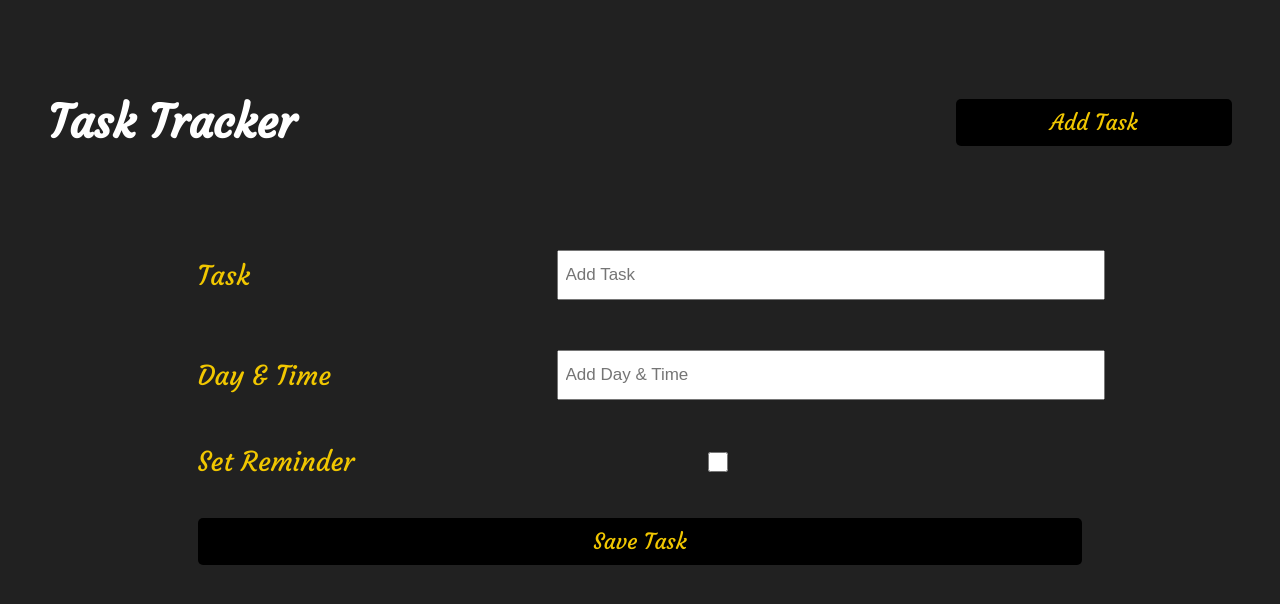
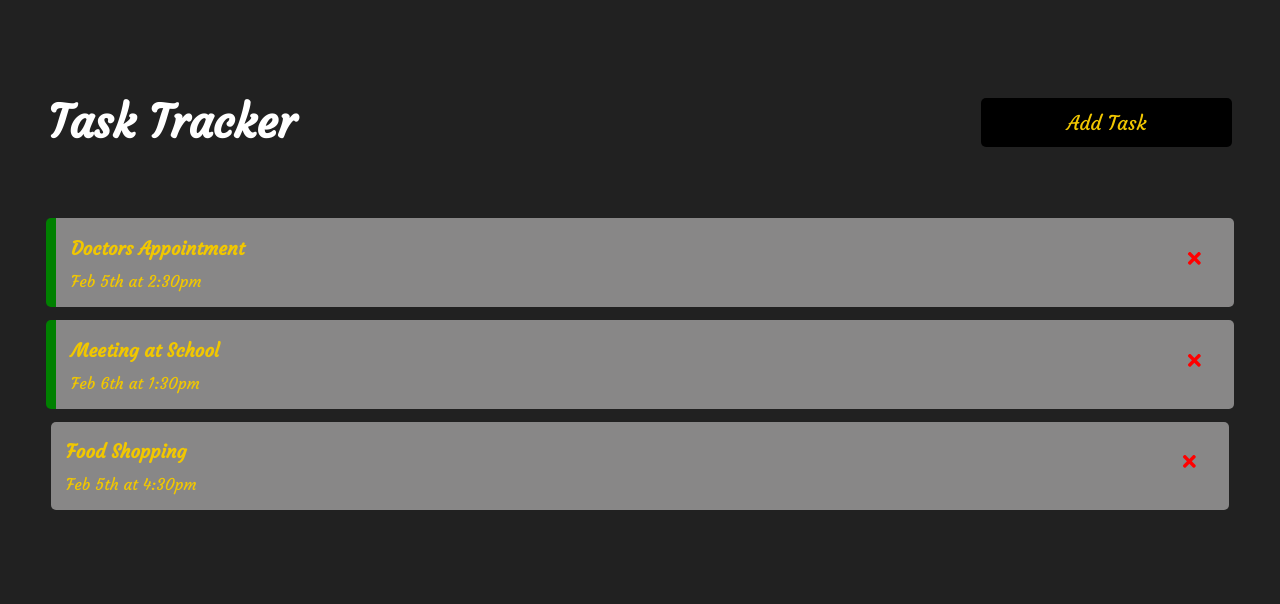
Before and after one commit to Marwa64/Task-Tracker, a React (Create React App) app: page / in a window 1280 px wide. Shown: the top 604 px of the page. Built offline with nearby package versions, Linux system fonts and the light colour scheme.

Commit message:
save task

```diff
--- a/src/App.js
+++ b/src/App.js
@@ -25,28 +25,31 @@ const App = () => {
     }
   ])
 
-  const [form, setForm] = useState(true)
+  const [form, setForm] = useState(false)
 
   const displayForm = () => {
     setForm(true)
   }
-  const saveTask = () => {
-    setForm(false)
+  const saveTask = (task) => {
+    const id = tasks.length + 1;
+    const newTask = {id, ...task};
+    setTasks([...tasks, newTask]);
+    setForm(false);
   }
 
   const deleteTask = (id) => {
-    setTasks(tasks.filter((task) => task.id !== id))
+    setTasks(tasks.filter((task) => task.id !== id));
   }
 
   const  toggleReminder = (id) => {
-    setTasks(tasks.map((task) => task.id === id ? { ...task, reminder: !task.reminder } : task))
+    setTasks(tasks.map((task) => task.id === id ? { ...task, reminder: !task.reminder } : task));
   }
 
   return (
     <>
     <Header title="Task Tracker" displayForm={displayForm}/>
     <div className="container">
-        {form == false ? <Tasks tasks={tasks} deleteTask={deleteTask} toggleReminder={toggleReminder}/> : <AddTask saveTask={saveTask}/>}
+        {form === false ? tasks.length > 0 ? <Tasks tasks={tasks} deleteTask={deleteTask} toggleReminder={toggleReminder}/> : 'No tasks yet, add one!' : <AddTask saveTask={saveTask}/>}
     </div>
     </>
   );
--- a/src/components/AddTask.js
+++ b/src/components/AddTask.js
@@ -2,13 +2,26 @@ import { useState } from 'react'
 
 const AddTask = (props) => {
   const [text, setText] = useState('')
-  const [date, setDate] = useState('')
+  const [day, setDay] = useState('')
   const [reminder, setReminder] = useState(false)
 
   let animationDelay = 0;
 
+  const onSubmit = (e) => {
+      e.preventDefault();
+      if (!text) {
+        alert('Please add the task');
+        return
+      }
+      if (!day) {
+        alert('Please add the day');
+        return
+      }
+      props.saveTask({text, day, reminder});
+  }
+
   return (
-    <form className='add-form' onSubmit={props.saveTask}>
+    <form className='add-form' onSubmit={onSubmit}>
       <div className='form-control' style={{animationDelay: (animationDelay = animationDelay+0.4) + 's'}} >
         <label>Task</label>
         <input type='text' placeholder='Add Task' value={text} onChange={(e) => setText(e.target.value)}
@@ -16,7 +29,7 @@ const AddTask = (props) => {
       </div>
       <div className='form-control' style={{animationDelay: (animationDelay = animationDelay+0.4) + 's'}}>
         <label>Day & Time</label>
-        <input type='text' placeholder='Add Day & Time' value={date} onChange={(e) => setDate(e.target.value)}
+        <input type='text' placeholder='Add Day & Time' value={day} onChange={(e) => setDay(e.target.value)}
         />
       </div>
       <div className='form-control form-control-check' style={{animationDelay: (animationDelay = animationDelay+0.4) + 's'}}>
--- a/src/components/Tasks.js
+++ b/src/components/Tasks.js
@@ -1,4 +1,3 @@
-import Button from './Button'
 import Task from './Task'
 
 const Tasks = (props) => {
--- a/src/index.css
+++ b/src/index.css
@@ -21,7 +21,7 @@ body {
 header {
   margin-top: 7vh;
   display: grid;
-  grid-template-columns: 75% 25%;
+  grid-template-columns: 77% 23%;
   align-items: center;
   margin-bottom: 30px;
 }
@@ -73,9 +73,9 @@ button {
   background-color: black;
   border-style: hidden;
   font-family: 'Courgette', cursive;
-  font-size: 22px;
+  font-size: 20px;
   border-radius: 5px;
-  padding: 10px 25px 10px 25px;
+  padding: 12px 20px 12px 20px;
 }
 .btn:hover {
   color: black;
@@ -97,7 +97,7 @@ button {
   display: grid;
   grid-template-columns: 40% 60%;
   align-items: center;
-  font-size: 27px;
+  font-size: 25px;
   color: #f1c700;
   position: relative;
   animation: slide 0.5s forwards;
@@ -111,7 +111,8 @@ button {
   height: 40px;
   margin: 5px;
   padding: 3px 7px;
-  font-size: 17px;
+  font-size: 20px;
+  font-family: 'Courgette', cursive;
 }
 .form-control-check {
   display: flex;
```
Also changed, not shown: 1 other file (tests, documents, lock files or other folders).
